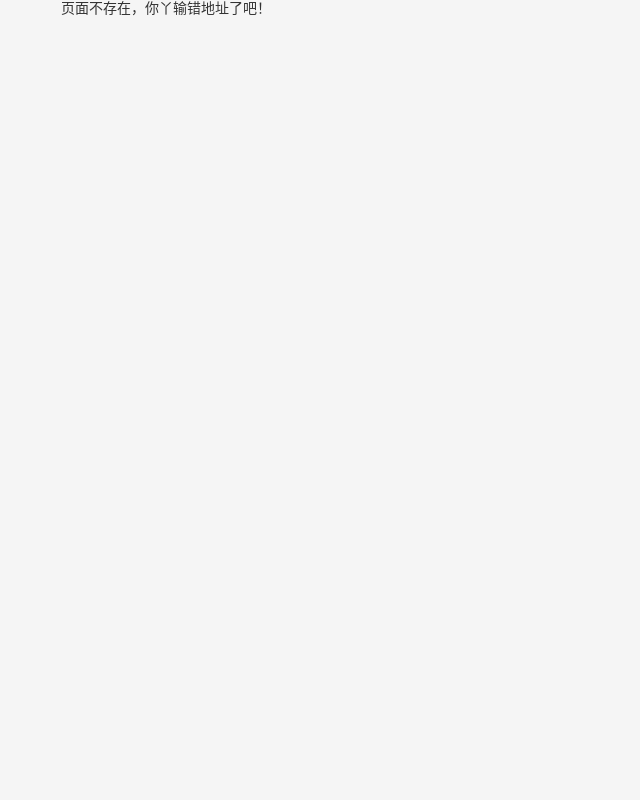
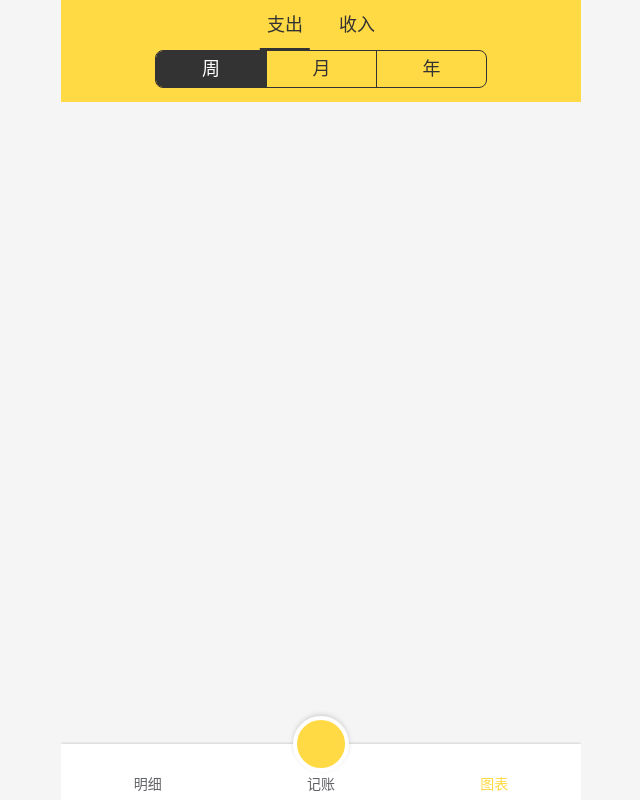
Before and after one commit to ygcedu/coinback-cash, a React app: page /#/statistics in a window 1280 px wide. Shown: the whole page, without its empty margins (319-959 px from the left). Built offline with nearby package versions, Linux system fonts and the light colour scheme.

Commit message:
选择器组件通用化

```diff
--- a/src/App.tsx
+++ b/src/App.tsx
@@ -6,6 +6,7 @@ import Money from 'views/Money';
 import NoMatch from 'views/NoMatch';
 import styled from 'styled-components';
 import {Tag} from './views/Tag';
+import Statistics from './views/Statistics';
 
 const AppWrapper = styled.div`
   color: #333;
@@ -24,6 +25,9 @@ function App() {
           <Route exact path="/money">
             <Money/>
           </Route>
+          <Route exact path="/statistics">
+            <Statistics/>
+          </Route>
           <Route exact path="/tags/:category">
             <Tags/>
           </Route>
--- /dev/null
+++ b/src/views/Detail/SelectSection.tsx
@@ -0,0 +1,87 @@
+import styled from 'styled-components';
+import React, {useState} from 'react';
+import {SelectBar} from '../Tag/SelectBar';
+
+const Wrapper = styled.section`
+  font-size: 18px;
+  background-color: #ffda44;
+
+  > ul {
+    display: flex;
+
+    > li {
+      width: 50%;
+      //text-align: center;
+      padding: 16px 0;
+      line-height: 1em;
+
+      &.selected > span {
+        position: relative;
+
+        &::after {
+          content: '';
+          display: block;
+          height: 3px;
+          background: #333;
+          position: absolute;
+          bottom: -16px;
+          width: 2.8em;
+          left: 50%;
+          transform: translateX(-50%);
+        }
+      }
+    }
+
+    > li:first-child {
+      text-align: right;
+      padding-right: 18px;
+    }
+
+    > li:nth-child(2) {
+      text-align: left;
+      padding-left: 18px;
+    }
+  }
+`;
+
+type Value = {
+  category: string
+} | {
+  date: string
+}
+
+type Props = {
+  category: string
+  date: string
+  onChange: (value: Value) => void
+}
+
+const categoryMap = {'expense': '支出', 'income': '收入'};
+const dateCategoryMap = {'week': '周', 'month': '月', 'year': '年'};
+
+const SelectSection: React.FC<Props> = (props) => {
+  type Keys = keyof typeof categoryMap
+  const [categoryList] = useState<Keys[]>(['expense', 'income']);
+  const [dateCategory, setDateCategory] = useState(props.date);
+
+  return (
+    <Wrapper>
+      <ul>
+        {categoryList.map(c =>
+          <li key={c} className={props.category === c ? 'selected' : ''}
+              onClick={() => props.onChange({category: c})}>
+            <span>{categoryMap[c]}</span>
+          </li>
+        )}
+      </ul>
+      <SelectBar value={dateCategory}
+                 map={dateCategoryMap}
+                 onChange={(value) => {
+                   setDateCategory(value);
+                   props.onChange({date: value});
+                 }}/>
+    </Wrapper>
+  );
+};
+
+export {SelectSection};
--- /dev/null
+++ b/src/views/Statistics.tsx
@@ -0,0 +1,109 @@
+import Layout from '../components/Layout';
+import React, {useState} from 'react';
+import styled from 'styled-components';
+import {RecordItem, useRecords} from '../hooks/useRecords';
+import {useTags} from '../hooks/useTags';
+import day from 'dayjs';
+import Icon from '../components/Icon';
+import {SelectSection} from './Detail/SelectSection';
+
+const Item = styled.div`
+  display: flex;
+  justify-content: space-between;
+  background: white;
+  font-size: 18px;
+  line-height: 20px;
+  padding: 10px 16px;
+  border-bottom: 1px solid #ccc;
+
+  > .note {
+    margin-right: auto;
+    margin-left: 16px;
+    color: #999;
+  }
+
+  > .tag,
+  > .note,
+  > .amount {
+    display: flex;
+    align-items: center;
+  }
+
+  > .tag {
+    justify-content: center;
+    width: 1.8em;
+    height: 1.8em;
+    border-radius: 50%;
+    background: #ffda44;
+  }
+`;
+
+const Header = styled.h3`
+  font-size: 16px;
+  line-height: 20px;
+  padding: 10px 16px;
+  font-weight: normal;
+`;
+
+const week = ['星期一', '星期二', '星期三', '星期四', '星期五', '星期六', '星期天'];
+
+const defaultSelected = {
+  category: 'expense',
+  date: 'week'
+};
+
+function Statistics() {
+  const [selected, setSelected] = useState(defaultSelected);
+
+  const onChange = (obj: Partial<typeof selected>) => {
+    setSelected({...selected, ...obj});
+  };
+
+  const {records} = useRecords();
+  const {getIcon} = useTags();
+  const hash: { [K: string]: RecordItem[] } = {};
+  const selectedRecords = records.filter(r => r.category === selected.category);
+
+  selectedRecords.forEach(r => {
+    const key = day(r.createdAt).format('MM月DD日') + ' ' + week[day(r.createdAt).day()];
+    if (!(key in hash)) {
+      hash[key] = [];
+    }
+    hash[key].push(r);
+  });
+
+  // Object.entries 把对象变成数组
+  const array = Object.entries(hash).sort((a, b) => {
+    if (a[0] === b[0]) return 0;
+    if (a[0] > b[0]) return -1;
+    if (a[0] < b[0]) return 1;
+    return 0;
+  });
+
+  return (
+    <Layout>
+      <SelectSection category={selected.category}
+                     date={selected.date}
+                     onChange={value => onChange(value)}/>
+      {array.map(([date, records], i) =>
+        <div key={i}>
+          <Header>{date}</Header>
+          <div>
+            {records.map((r, index) => {
+              return <Item key={index}>
+                <div className="tag">
+                  <Icon name={getIcon(r.tagId)} size={24}/>
+                </div>
+                {r.note && <div className="note">
+                  {r.note}
+                </div>}
+                <div className="amount">￥{r.amount}</div>
+              </Item>;
+            })}
+          </div>
+        </div>)}
+    </Layout>
+  );
+}
+
+export default Statistics;
--- a/src/views/Tag/CategoryBar.tsx
+++ b/src/views/Tag/SelectBar.tsx
@@ -1,6 +1,5 @@
 import styled from 'styled-components';
 import React, {useState} from 'react';
-import {Category} from 'hooks/useTags';
 
 const Wrapper = styled.section`
   display: flex;
@@ -11,7 +10,6 @@ const Wrapper = styled.section`
 
   > ul {
     display: flex;
-    width: 80%;
     border: 1px solid #333;
     margin-bottom: 14px;
     border-radius: 8px;
@@ -19,7 +17,7 @@ const Wrapper = styled.section`
     align-items: center;
 
     > li {
-      flex: 1;
+      width: 110px;
       text-align: center;
       padding: 0.4em 0;
 
@@ -27,28 +25,31 @@ const Wrapper = styled.section`
         background-color: #333;
         color: white;
       }
+
+      &:not(:first-child) {
+        border-left: 1px solid #333;
+      }
     }
   }
 `;
 
 type Props = {
-  value: Category,
-  onChange: (value: Category) => void;
+  value: string
+  map: { [key: string]: string }
+  onChange: (value: string) => void
 }
 
-const CategoryBar: React.FC<Props> = (props) => {
-  const categoryMap = {'expense': '支出', 'income': '收入'};
-  type Keys = keyof typeof categoryMap
-  const [categoryList] = useState<Keys[]>(['expense', 'income']);
+const SelectBar: React.FC<Props> = (props) => {
+  const [options] = useState<string[]>(Object.keys(props.map));
+  const selected = props.value;
 
-  const category = props.value;// income 表示收入，expense 表示支出
   return (
     <Wrapper>
       <ul>
-        {categoryList.map(c =>
-          <li key={c} className={category === c ? 'selected' : ''}
+        {options.map(c =>
+          <li key={c} className={selected === c ? 'selected' : ''}
               onClick={() => props.onChange(c)}>
-            {categoryMap[c]}
+            {props.map[c]}
           </li>
         )}
       </ul>
@@ -56,4 +57,4 @@ const CategoryBar: React.FC<Props> = (props) => {
   );
 };
 
-export {CategoryBar};
+export {SelectBar};
--- a/src/views/Tags.tsx
+++ b/src/views/Tags.tsx
@@ -6,7 +6,7 @@ import {Link, useHistory, useParams} from 'react-router-dom';
 import {Button} from 'components/Button';
 import {Topbar} from './Tag/Topbar';
 import {Center} from '../components/Center';
-import {CategoryBar} from './Tag/CategoryBar';
+import {SelectBar} from './Tag/SelectBar';
 
 const TagList = styled.ol`
   font-size: 16px;
@@ -88,10 +88,11 @@ function Tags() {
           <Icon name="left" size={24}/>占位
         </Center>
       </Topbar>
-      <CategoryBar value={category}
-                   onChange={category => {
-                     setCategory(category);
-                   }}/>
+      <SelectBar value={category}
+                 map={{expense: '支出', income: '收入'}}
+                 onChange={(category) => {
+                   setCategory(category as Category);
+                 }}/>
       <TagList>
         {tagGroup.map(tag =>
           <li key={tag.id}>
@@ -114,6 +115,6 @@ function Tags() {
       </Link>
     </Wrapper>
   );
-}
+};
 
 export default Tags;
```
